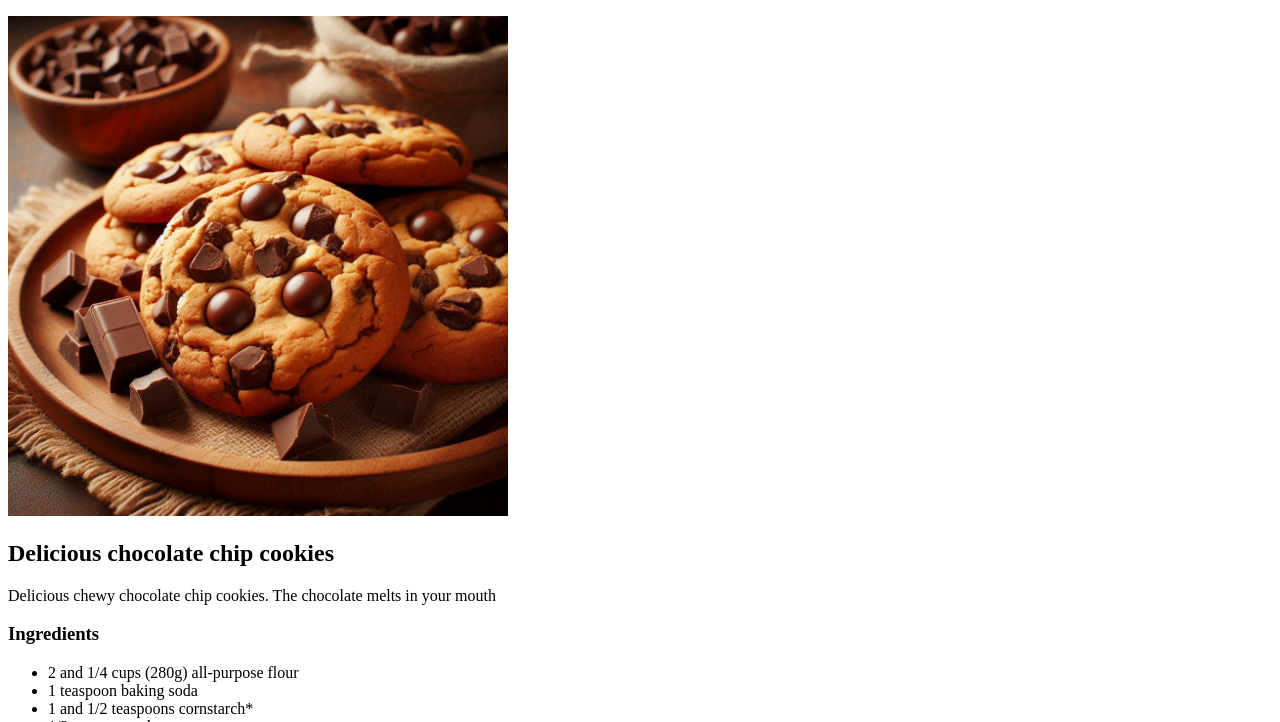
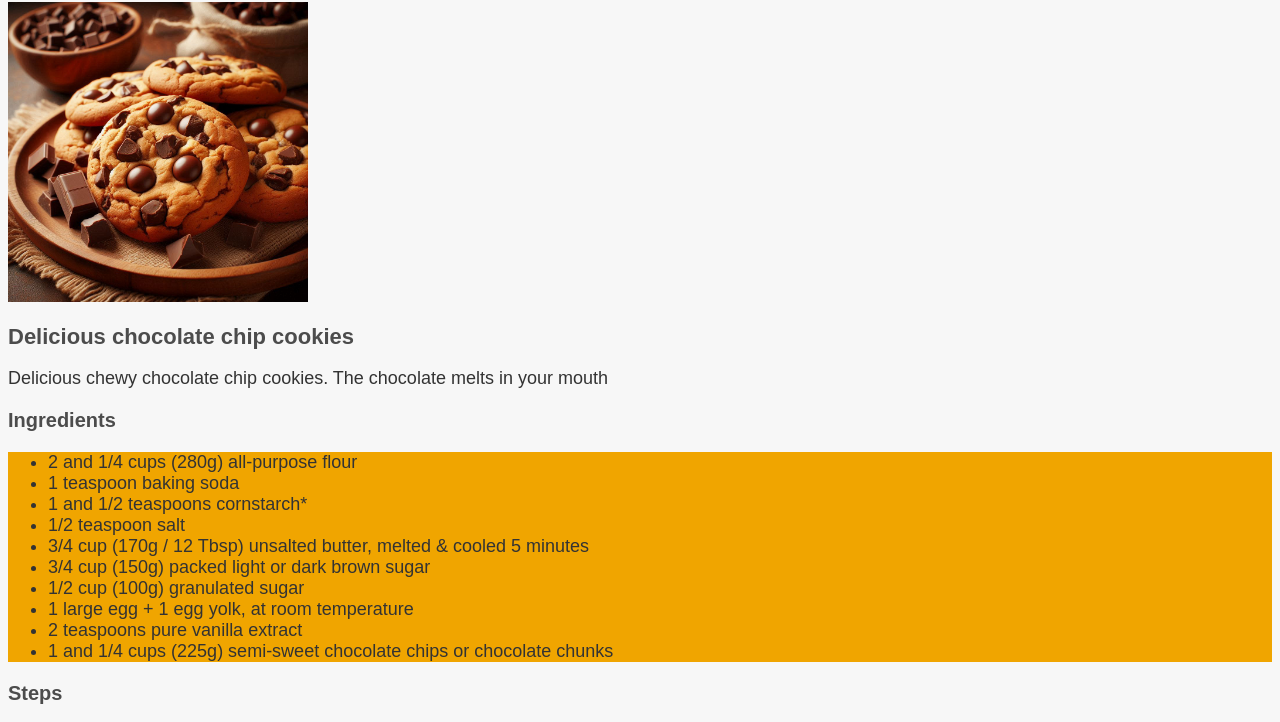
Before and after one commit to osivff/odin-recipes, a plain HTML site: page odin-recipes/chocolate-cookies.html in a window 1280 px wide. Shown: the part 90-812 px from the top of the page. Drawn offline with Linux system fonts and the light colour scheme.

Commit message:
add external stylessheet changing background, font and text color

```diff
--- a/odin-recipes/chocolate-cookies.html
+++ b/odin-recipes/chocolate-cookies.html
@@ -3,17 +3,18 @@
     <head>
         <meta charset="UTF-8">
         <title>Chocolate Chip Cookies</title>
+        <link rel="stylesheet" href="../style.css">
     </head>
     <body>
         <a href="../index.html">Home</a>
         <h1>Chocolate Chip Cookies</h1>
-        <img src="./images/cookies.jpeg" alt="delicious chocolate chip cookies (ai generated)" height="500px">
+        <img src="./images/cookies.jpeg" alt="delicious chocolate chip cookies (ai generated)" height="300px">
         <h2>Delicious chocolate chip cookies</h2>
         <p>
             Delicious chewy chocolate chip cookies. The chocolate melts in your mouth
         </p>
         <h3>Ingredients</h3>
-        <ul>
+        <ul class="ingredients">
             <li>2 and 1/4 cups (280g) all-purpose flour</li>
             <li>1 teaspoon baking soda</li>
             <li>1 and 1/2 teaspoons cornstarch*</li>
--- /dev/null
+++ b/style.css
@@ -0,0 +1,30 @@
+body {
+    background-color: #F7F7F7;
+    color: #333333;
+    ;
+    font-family: Arial, Helvetica, sans-serif;
+}
+
+h1 {
+    font-size: 26px;
+}
+
+h2 {
+    font-size: 22px;
+}
+
+h3 {
+    font-size: 20px;
+}
+
+h1, h2, h3 {
+    color: #4C4C4C;
+}
+
+p, li {
+    font-size: 18px;
+}
+
+.ingredients {
+    background-color: #F0A500;
+}
```
Also changed, not shown: index.html (+1 -0 lines), odin-recipes/artisan-bread.html (+3 -2 lines), odin-recipes/pancakes.html (+3 -2 lines).
